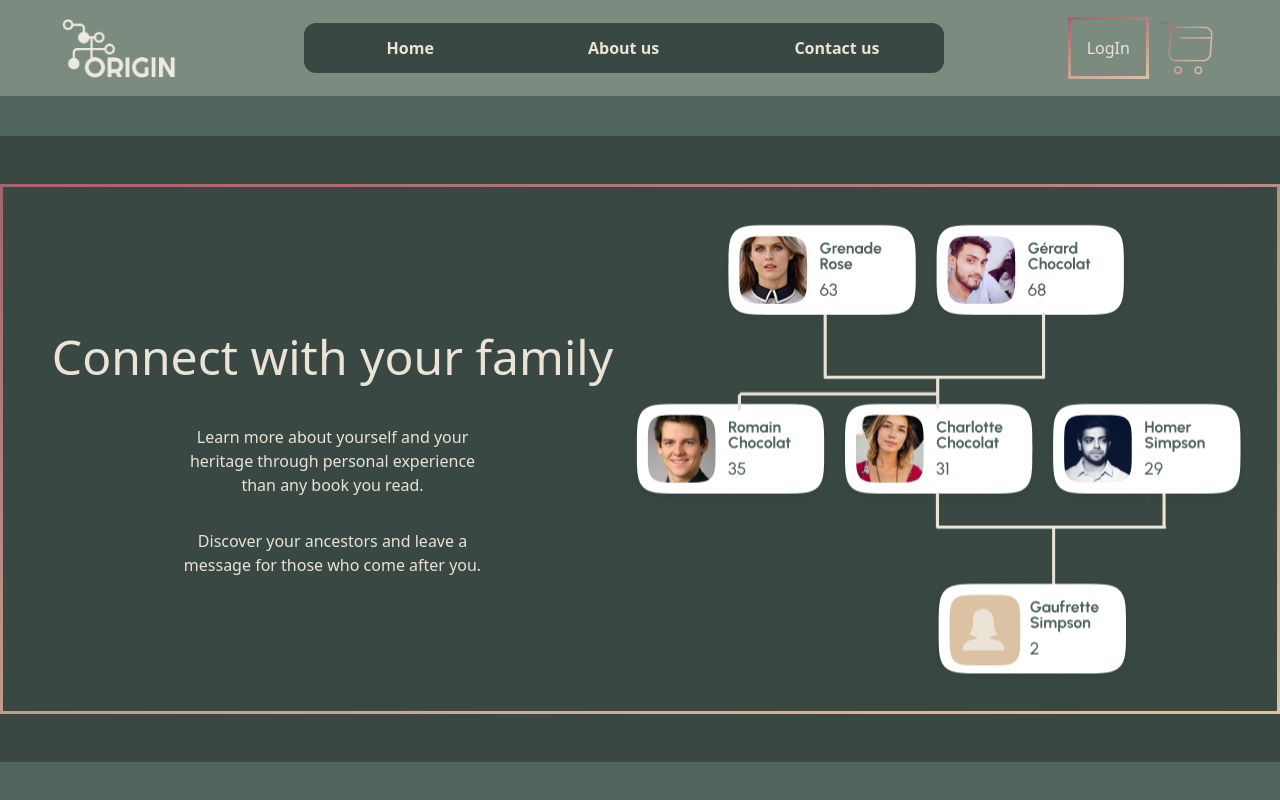
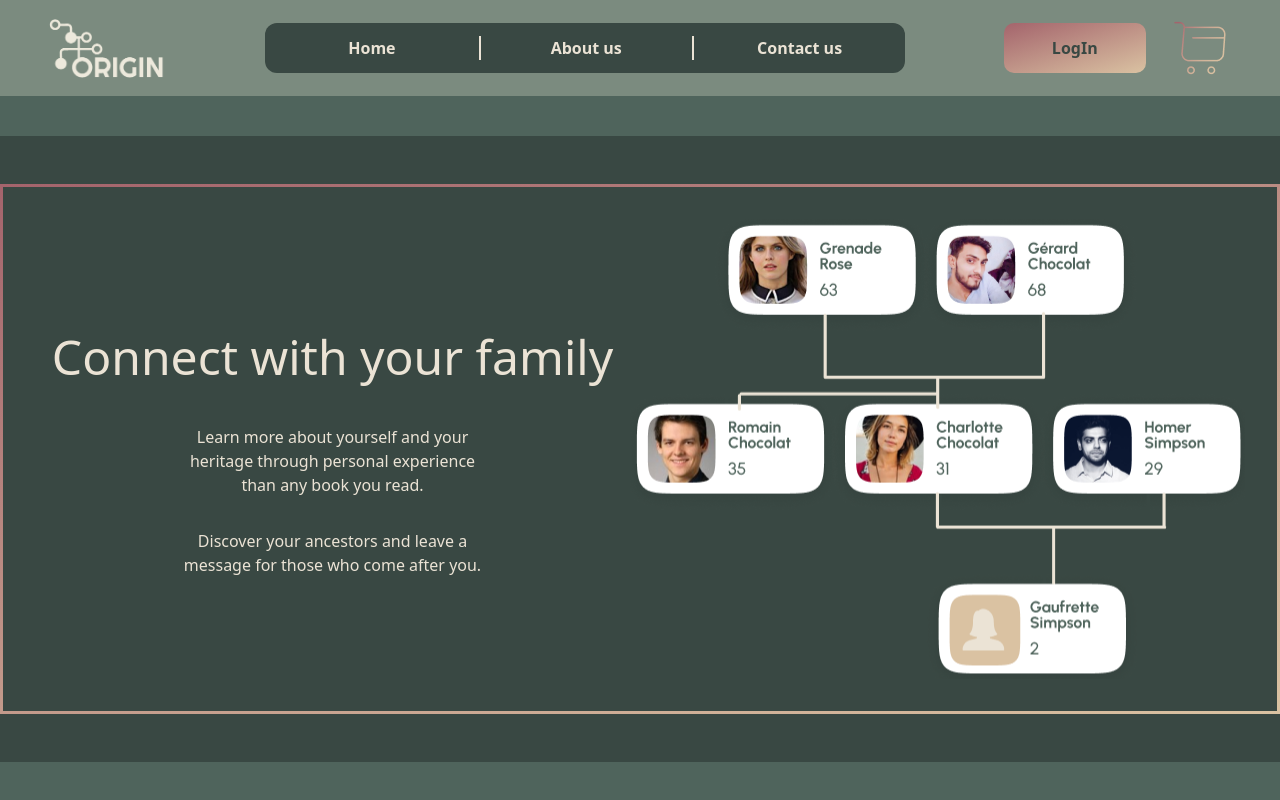
Before and after one commit to egidehirwa/origin, a React (Create React App) app in the folder frontend/: page / in a window 1280 px wide. Shown: the top 800 px of the page. Built offline with nearby package versions, Linux system fonts and the light colour scheme.

Commit message:
finished about page, header and buttons

```diff
--- a/frontend/src/components/buttons/logButton.jsx
+++ b/frontend/src/components/buttons/logButton.jsx
@@ -12,17 +12,16 @@ const Buttons = () => {
 
 const LogInButton = () => {
     return (
-            <button className="border-gradient gradient-red px-4">
-           <Link to="/profile" className="">LogIn</Link>
+            <button className="bg-gradient-red lg px-12 min-h-[50px] font-semibold text-darkgreen items-center">
+           <Link to="/profile">LogIn</Link>
             </button>
     )
 }
 const LogOutButton = () => {
     return (
-        <div>
-        <Link to="/" className="border-gradient gradient-red px-4">LogOut</Link>
-        <img src="" alt="" />
-        </div>
+        <button className="bg-gradient-red lg px-12 min-h-[50px] font-semibold text-darkgreen items-center">
+        <Link to="/">LogOut</Link>
+         </button>
     )
 }
 
--- a/frontend/src/components/header/desktopHeader.jsx
+++ b/frontend/src/components/header/desktopHeader.jsx
@@ -11,12 +11,12 @@ const DesktopHeaderLogIn = () => {
   return (
       <div className="bg-lightgreen min-h-4 hidden lg:flex justify-around items-center text-lightcream">
         <img src={logo} alt="Origin Logo" className="max-h-24" />
-        <div className="bg-darkgreen w-2/4 min-h-[50px] rounded-xl flex items-center text-center font-semibold">
+        <div className="bg-darkgreen w-2/4 min-h-[50px] rounded-xl flex items-center text-center font-semibold divide-x-2 divide-lightcream">
           <Link to="/" className="w-1/3">Home</Link>
           <Link to="/about" className="w-1/3">About us</Link>
           <Link to="/contact" className="w-1/3">Contact us</Link>
         </div>
-        <div className="flex space-x-2">
+        <div className="flex space-x-6 items-center">
           <LogInButton />
           <div className="flex">
             <Link to="/shop"><img src={shoppingcart} alt=""></img></Link>
--- a/frontend/src/index.css
+++ b/frontend/src/index.css
@@ -50,6 +50,10 @@ h2{
   border-image-source: linear-gradient(163deg, rgba(164, 100, 108, 1) 0%, rgba(218, 194, 162, 1) 100%);
   border-radius: 50px;
 }
+.bg-gradient-red {
+  background: linear-gradient(163deg, rgba(164, 100, 108, 1) 0%, rgba(218, 194, 162, 1) 100%);
+  border-radius: 10px;
+}
 
 .gradient-green {
   border-image-source: linear-gradient(163deg, rgba(230, 218, 199, 1) 0%, rgba(79, 100, 92, 1) 100%);
--- a/frontend/src/layouts/rootLayout.jsx
+++ b/frontend/src/layouts/rootLayout.jsx
@@ -6,7 +6,7 @@ import DesktopHeader from "../components/header/desktopHeader";
 const RootLayout = ({ logedIn }) => {
   return (
     <div className="root-layout min-h-screen grid grid-rows-[auto_1fr_auto] bg-greenish text-lightcream">
-      <header className="lg:mb-10">
+      <header className="lg:mb-10 z-10">
         <DesktopHeader logedIn={logedIn} />
       </header>
       <main className="">
--- a/frontend/src/pages/about.jsx
+++ b/frontend/src/pages/about.jsx
@@ -62,7 +62,7 @@ const MeetOurTeam = () => {
         <h2 className="py-12 text-center p-2 drop-shadow-xl font-semibold text-[36px]">Meet Our Team</h2>
 
 
-        <img className="absolute hidden lg:flex opacity-[.70] rotate-[350deg] scale-[0.8] left-[-300px] top-[1000px]"
+        <img className="absolute hidden lg:flex opacity-[.70] rotate-[360deg] scale-[0.8] left-[-300px] top-[1000px]"
           src={branch} alt="" />
         <img className="absolute hidden lg:flex opacity-[.70] scale-[0.8] rotate-[220deg] right-[-300px] top-[1800px]"
           src={branch} alt="" />
@@ -71,7 +71,7 @@ const MeetOurTeam = () => {
 
 
           <div className="lg:mt-[50px] flex flex-wrap justify-center">
-            <div className="scale-[0.8] flex md:justify-start">
+            <div className="scale-[0.8] items-center">
               <img src={rose} alt="" />
             </div>
             <div className="flex flex-col lg:w-1/2 z-0 order-1">
@@ -85,7 +85,7 @@ const MeetOurTeam = () => {
           </div>
 
 
-          <div className="lg:mt-[-70px] md:my-12 flex flex-row flex-wrap justify-center">
+          <div className="flex sm:flex-col-reverse lg:flex-row flex-wrap justify-center sm:align-center">
             <div className="flex flex-col lg:w-1/2 z-0">
               <h3 className="text-[32px] font-semibold pb-6">Charlotte</h3>
               <p className="pb-2">Front end developer</p>
@@ -94,14 +94,14 @@ const MeetOurTeam = () => {
                 reiciendis quis dolorum sint rem aspernatur placeat voluptatibus
                 numquam expedita, molestias animi eum?</p>
             </div>
-            <div className="scale-[0.8]">
-              <img className="items-center" src={charlotte} alt="" />
+            <div className="scale-[0.8] items-center">
+              <img className="" src={charlotte} alt="" />
             </div>
           </div>
 
 
-          <div className="lg:mt-[-70px] md:my-12 flex flex-row flex-wrap justify-center">
-            <div className="scale-[0.8]">
+          <div className="flex flex-row flex-wrap justify-center">
+            <div className="scale-[0.8] items-center">
               <img src={gaston} alt="" />
             </div>
             <div className="flex flex-col lg:w-1/2 z-0">
@@ -115,7 +115,7 @@ const MeetOurTeam = () => {
           </div>
 
 
-          <div className="lg:mt-[-70px] md:my-12 flex flex-row flex-wrap justify-center">
+          <div className="flex flex-row flex-wrap justify-center">
             <div className="flex flex-col lg:w-1/2 z-0">
               <h3 className="text-[32px] font-semibold pb-6">Romain</h3>
               <p className="pb-2">Back end developer</p>
@@ -124,7 +124,7 @@ const MeetOurTeam = () => {
                 autem veritatis saepe corporis error eius ipsa officia, beatae
                 facilis neque magnam veniam velit.</p>
             </div>
-            <div className="scale-[0.8]">
+            <div className="scale-[0.8] items-center">
               <img className="md:justify-center" src={romain} alt="" />
             </div>
           </div>
@@ -144,7 +144,7 @@ const OurSponsors = () => {
                 <img className="w-[250px]" src={sponsors} alt="" />
                 <img className="w-[200px]" src={sponsors} alt="" />
              </div>
-            <div className="flex flex-col lg:w-2/3 items-center lg:px-24 lg:py-48 text-center ">
+            <div className="flex flex-col lg:w-2/3 items-center lg:px-24 lg:py-36 text-center ">
             <h3 className="pb-16 p-2 text-lightcream font-semibold text-[36px] drop-shadow-l">Our Sponsors</h3>
             <p>
             Lorem, ipsum dolor sit amet consectetur adipisicing elit. Eius
```
